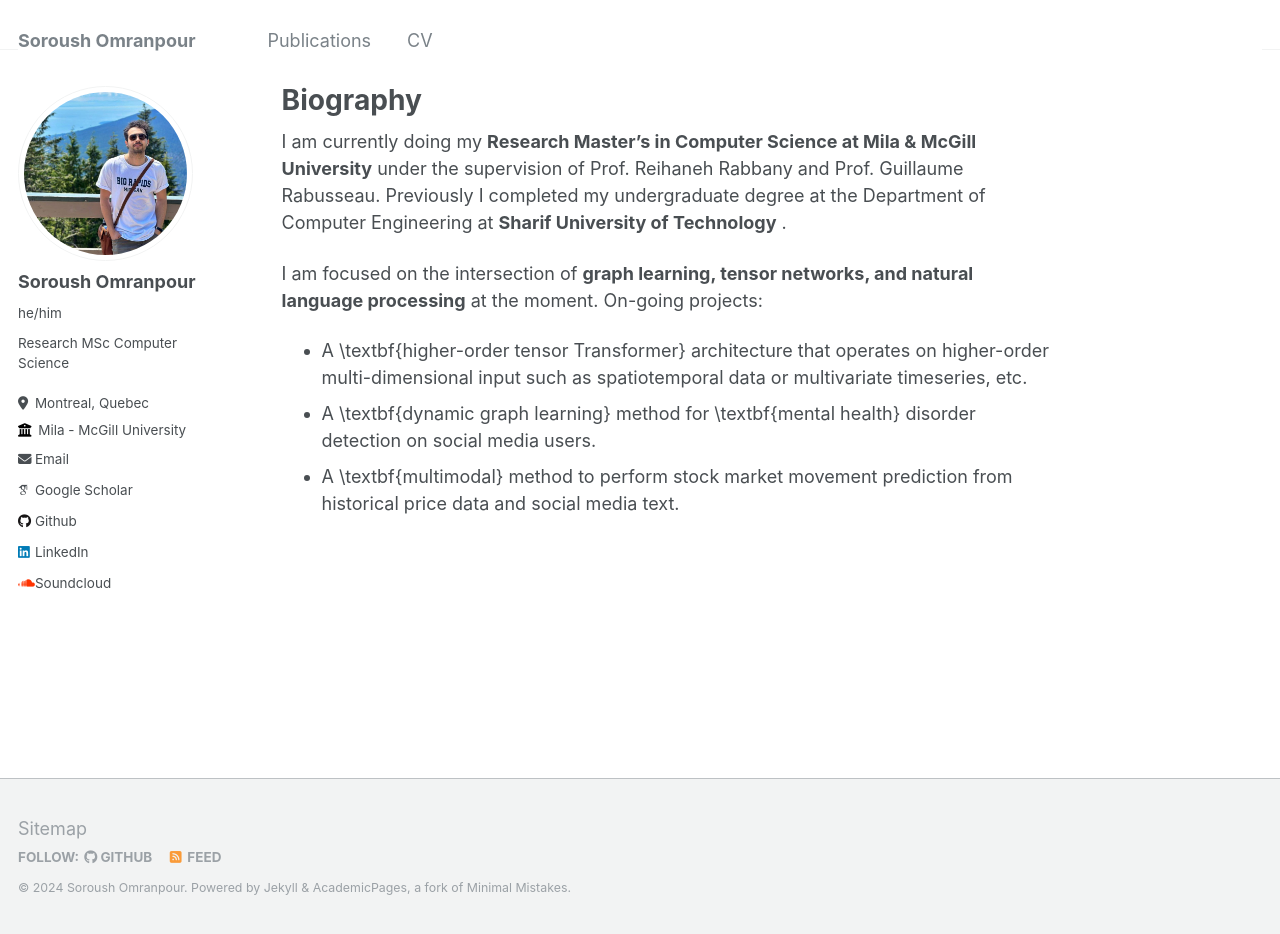
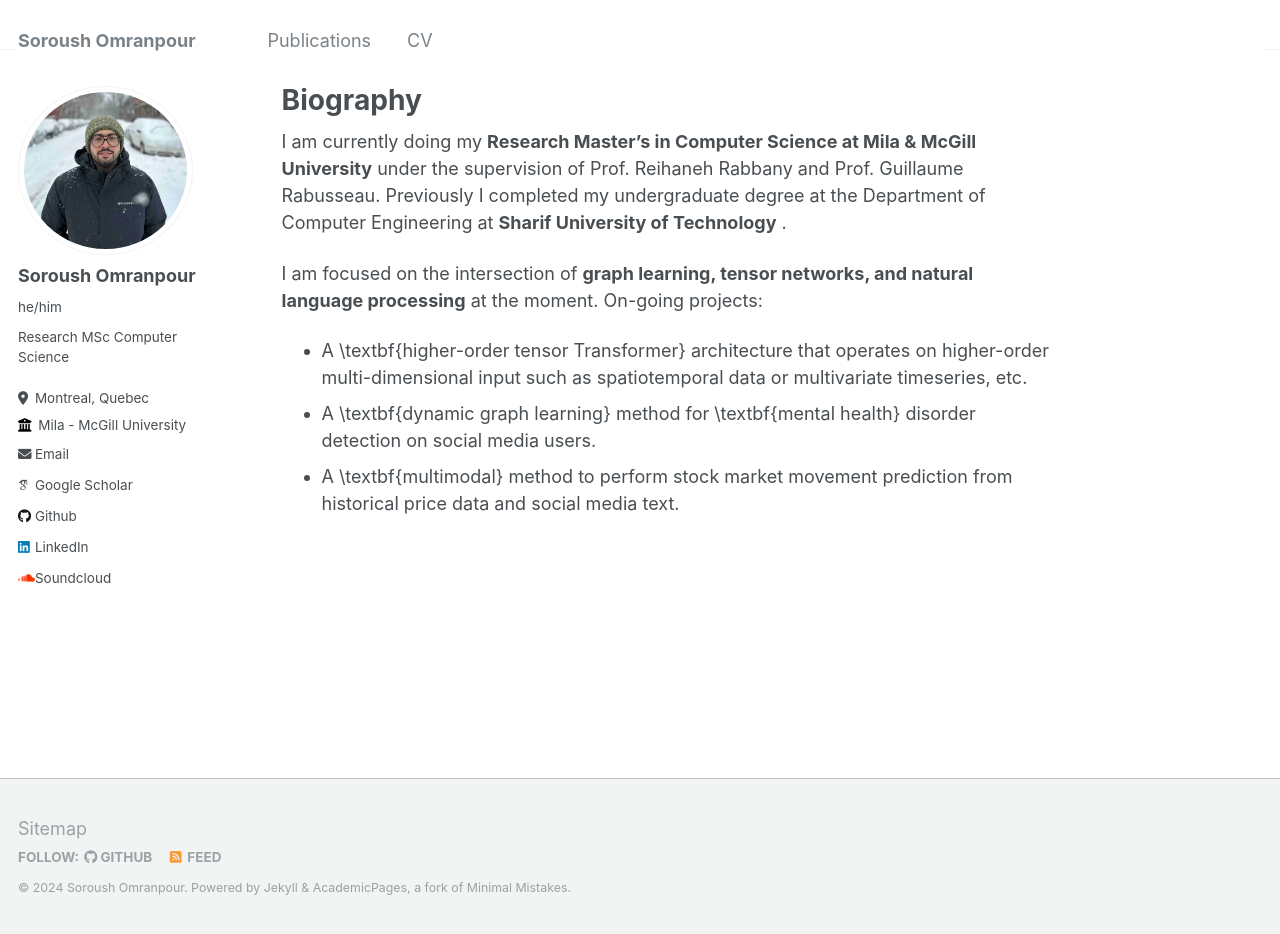
Before and after one commit to s-omranpour/s-omranpour.github.io, a Jekyll site: the page built from _pages/about.md, in a window 1280 px wide and 934 px high. Built offline with Jekyll 4.4.1, drawn with Linux system fonts in a browser that asks for light colours; some web fonts are replaced.

```diff
--- a/_config.yml
+++ b/_config.yml
@@ -11,7 +11,7 @@ locale                   : "en-US"
 title                    : "Soroush Omranpour"
 title_separator          : "-"
 name                     : &name "Soroush Omranpour"
-description              : &description "MSc Computer Science @ Mila"
+description              : &description "MSc Computer Science @ Mila/McGill"
 url                      : https://s-omranpour.github.io # the base hostname & protocol for your site e.g. "https://mmistakes.github.io"
 baseurl                  : "" # the subpath of your site, e.g. "/blog"
 repository               : "s-omranpour/s-omranpour.github.io"
@@ -40,7 +40,7 @@ author:
   stackoverflow    : # User number or user number and name (i.e., use "1" or "1/jeff-atwood")
 
   # Social media
-  linkedin         : soroush.omranpour
+  linkedin         : soroush-omranpour
   medium           : # URL
   soundcloud       : dream-s-catcher
 
```
Also changed, not shown: images/profile.jpeg, 1 other file.
